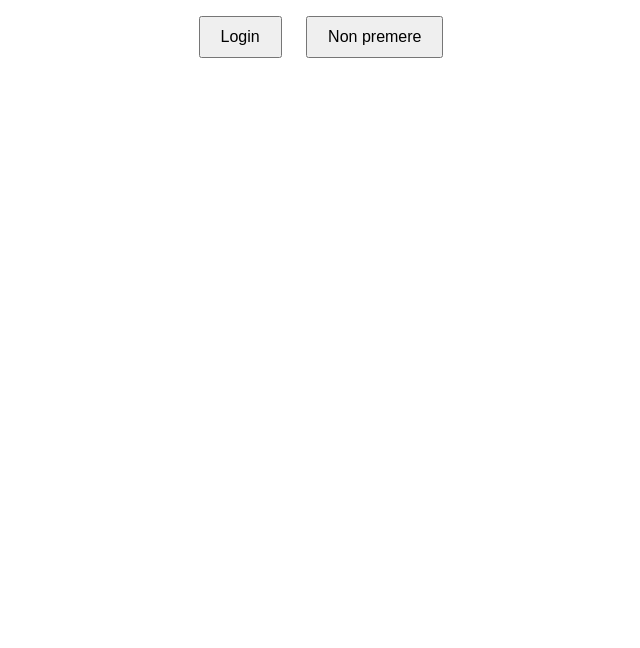
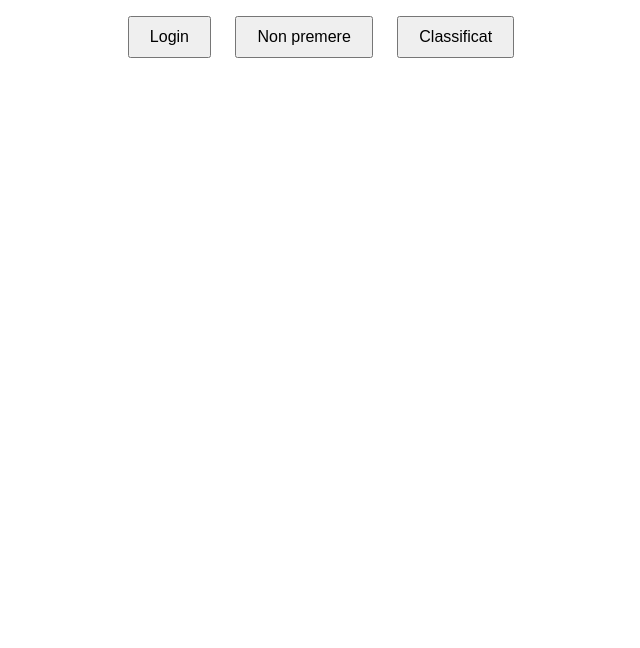
Before and after one commit to Birrus09/ilmiosito, a plain HTML site: page index.html in a window 1280 px wide. Shown: the part 152-800 px from the top of the page, without its empty margins (319-959 px from the left). Drawn offline with Linux system fonts and the light colour scheme.

Commit message:
Update index.html

```diff
--- a/index.html
+++ b/index.html
@@ -21,6 +21,7 @@
 
     <button onclick="login()">Login</button>
     <button onclick="warning()">Non premere</button>
+    <button onClick="javascript:window.location.href='https://training.olicyber.it/player/20199'">Classificat</button>
 
     <script>
         function login() {
@@ -30,6 +31,9 @@
         function warning() {
             alert("non dovresti premere pulsanti a caso su internet");
         }
+
+
+
     </script>
 
 </body>
```
